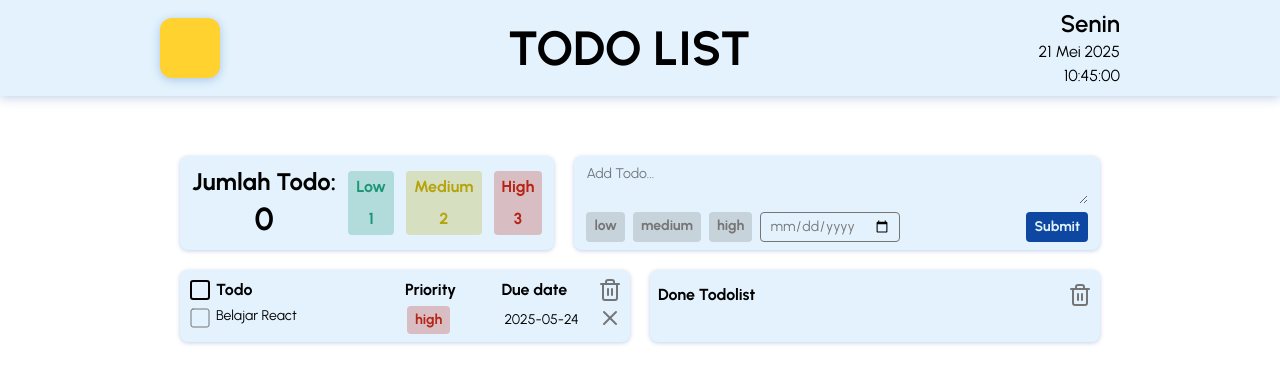
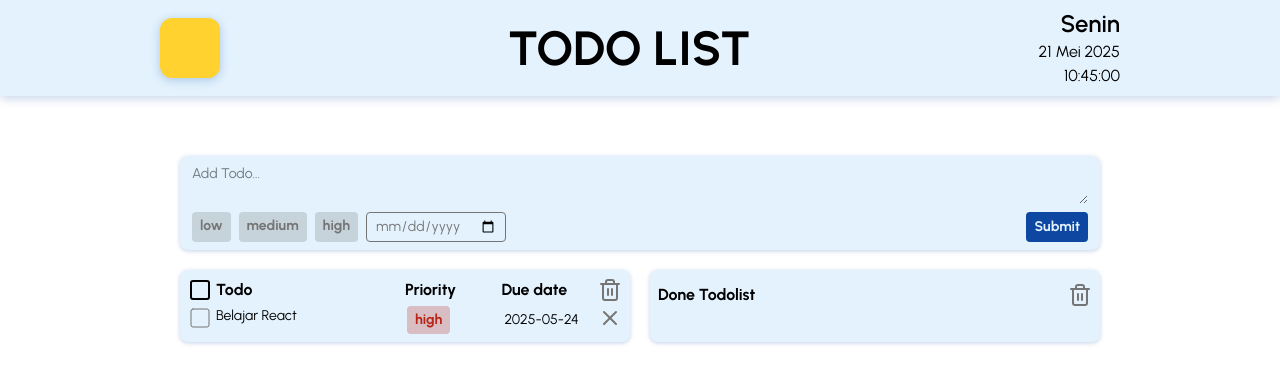
Before and after one commit to DavidPratama21/harisenin-todolist-mission4, a React (Vite) app: page / in a window 1280 px wide. Shown: the top 384 px of the page. Built offline with nearby package versions, Linux system fonts and the light colour scheme.

Commit message:
done stgh

```diff
--- a/src/pages/Beranda.jsx
+++ b/src/pages/Beranda.jsx
@@ -19,7 +19,7 @@ const Beranda = () => {
       {/* Container */}
       <div className="grid gap-3 w-full lg:gap-5">
         <div className="grid gap-3 lg:flex lg:gap-5">
-          <JumlahTodo />
+          {/* <JumlahTodo /> */}
           {/* <JumlahTodo jmlTodoList={todoList}/> */}
           <TambahTodo />
         </div>
```
